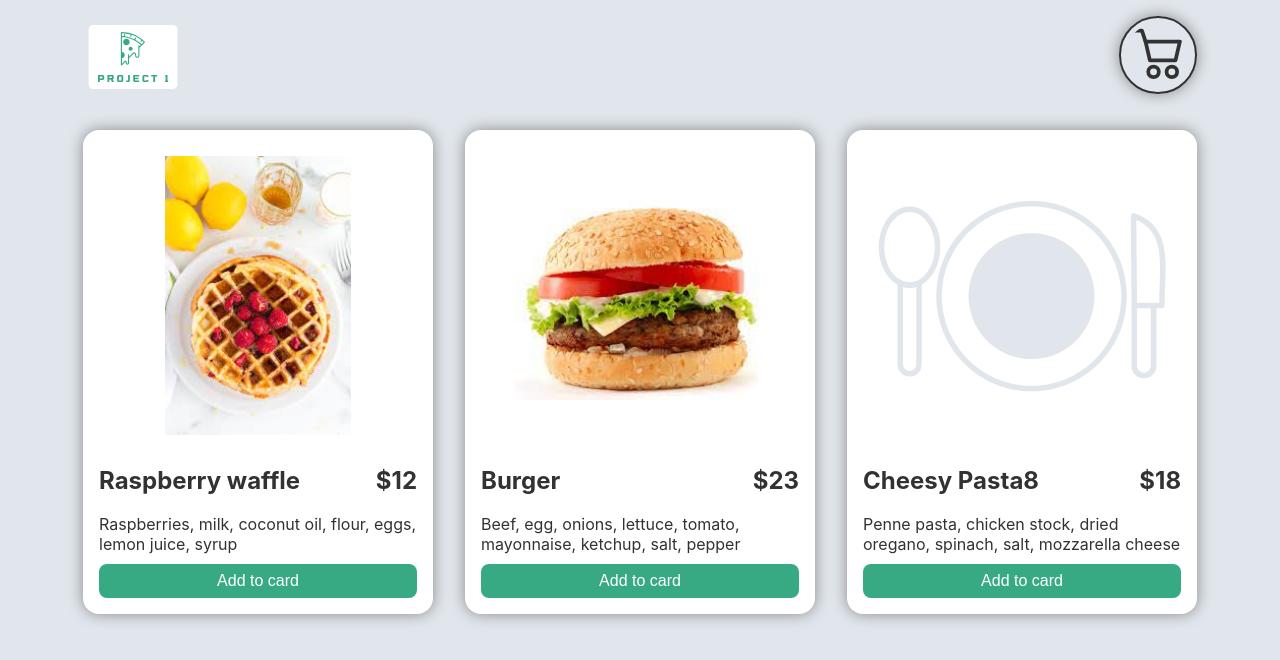
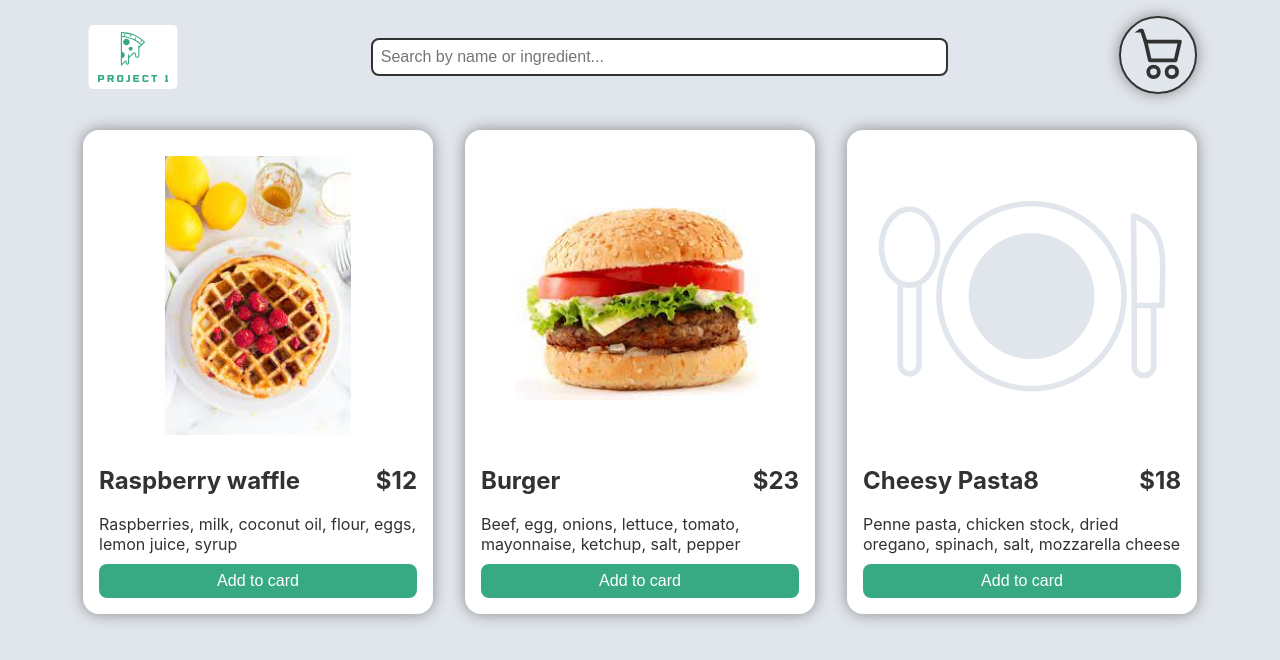
Before and after one commit to vladyslavdmytrenko/Project-1, a React (Create React App) app: page / in a window 1280 px wide. Shown: the top 660 px of the page. Built offline with nearby package versions, Linux system fonts and the light colour scheme.

Commit message:
Task-4: Add search logic

```diff
--- a/src/components/app/App.js
+++ b/src/components/app/App.js
@@ -6,16 +6,19 @@ import DATA from '../../assets/data.json';
 import BasketButton from '../basket/basketButton/BasketButton';
 import BasketDetails from '../basket/basketDetails/BasketDetails';
 import { ReactComponent as Logo } from '../../assets/images/logo.svg';
+import Search from '../search/Search';
 
 class App extends React.Component {
   constructor() {
     super();
     this.state = {
+      dishesRaw: DATA,
       dishes: DATA,
       basketItems: [],
       basketCountItems: 0,
       basketTotalPrice: 0,
       isBasketDetailOpen: false,
+      searchValue: '',
     };
   }
 
@@ -69,6 +72,37 @@ class App extends React.Component {
     });
   };
 
+  onSearchChange = (value) => {
+    const filterDish = this.state.dishesRaw.filter((item) => {
+      let isFind = false;
+
+      if (item.name.toLowerCase().startsWith(value)) isFind = true;
+      if (item.ingredients.find((item) => item.toLowerCase().includes(value)))
+        isFind = true;
+
+      return isFind;
+    });
+    this.setState({ dishes: [...filterDish], searchValue: value });
+  };
+
+  renderDish = () => {
+    return this.state.dishes.length ? (
+      this.state.dishes.map((item) => (
+        <DishCard
+          key={item.id}
+          id={item.id}
+          name={item.name}
+          imgSrc={item.imgSrc}
+          price={item.price}
+          ingredients={item.ingredients}
+          addDishToBasket={this.addDishToBasket}
+        />
+      ))
+    ) : (
+      <h1>No results found. Try another request</h1>
+    );
+  };
+
   render() {
     return (
       <div className={style.container}>
@@ -83,25 +117,17 @@ class App extends React.Component {
           <div className={style.logoContainer}>
             <Logo className={style.logoIcon} />
           </div>
+          <Search
+            value={this.state.searchValue}
+            onSearchChange={this.onSearchChange}
+          />
           <BasketButton
             countItem={this.countBasketItem}
             toggleBasketDetail={this.toggleBasketDetail}
             countItems={this.state.basketCountItems}
           />
         </header>
-        <main className={style.dishContainer}>
-          {this.state.dishes.map((item) => (
-            <DishCard
-              key={item.id}
-              id={item.id}
-              name={item.name}
-              imgSrc={item.imgSrc}
-              price={item.price}
-              ingredients={item.ingredients}
-              addDishToBasket={this.addDishToBasket}
-            />
-          ))}
-        </main>
+        <main className={style.dishContainer}>{this.renderDish()}</main>
       </div>
     );
   }
--- a/src/components/app/App.module.css
+++ b/src/components/app/App.module.css
@@ -16,6 +16,7 @@ header {
   display: flex;
   padding: 1rem;
   justify-content: space-between;
+  align-items: center;
 }
 
 .logoContainer {
--- /dev/null
+++ b/src/components/search/Search.js
@@ -0,0 +1,17 @@
+import React from 'react';
+
+import style from './Search.module.css';
+
+const Search = (props) => {
+  return (
+    <input
+      type="text"
+      value={props.value}
+      className={style.input}
+      placeholder="Search by name or ingredient..."
+      onChange={(e) => props.onSearchChange(e.target.value.toLocaleLowerCase())}
+    />
+  );
+};
+
+export default Search;
--- /dev/null
+++ b/src/components/search/Search.module.css
@@ -0,0 +1,7 @@
+.input {
+  width: 50%;
+  padding: 0.5rem;
+  border: solid 0.15rem var(--text-main-color);
+  border-radius: 0.5rem;
+  font-size: 1rem;
+}
```
